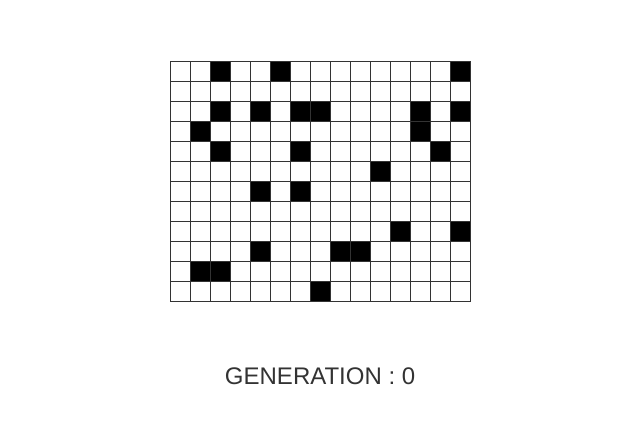
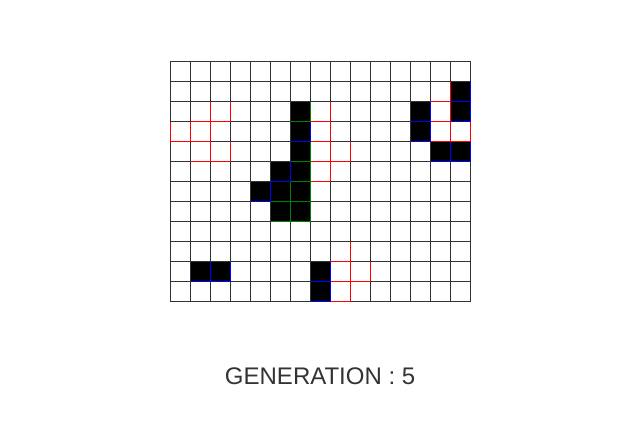
Before and after one commit to sodos/gameoflife, a plain HTML site: page index.html in a window 1280 px wide. Shown: the whole page, without its empty margins (320-960 px from the left). Drawn offline with nearby package versions, Linux system fonts and the light colour scheme.

Commit message:
minor fix

```diff
--- a/index.html
+++ b/index.html
@@ -116,7 +116,7 @@
 		console.log(tmprows);
 		//@ build final grid
 		// grid.html(row.join(''));
-		// window.setInterval(checkall, (gettime()*500));
+		window.setInterval(checkall, (gettime()*500));
 	}
 
 	function getstate() {
```
